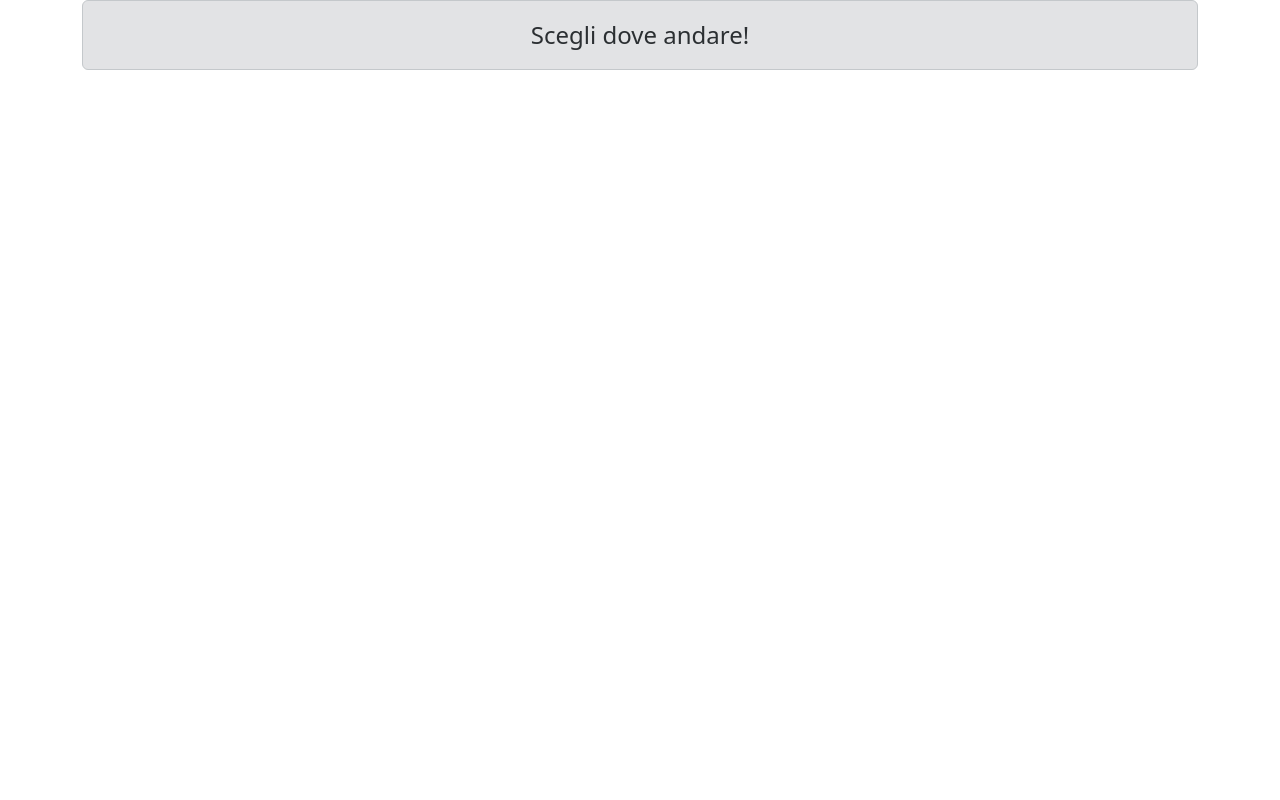
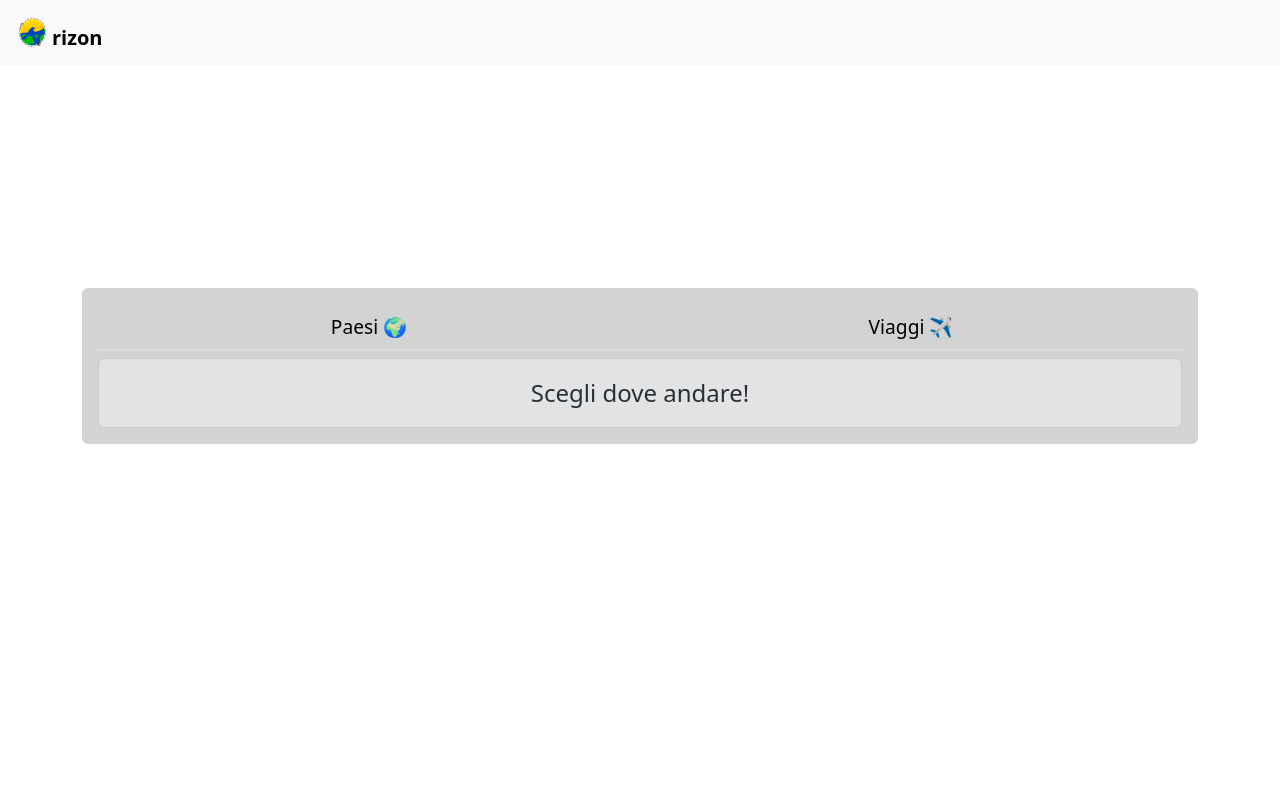
Before and after one commit to dariodini/TravelApp, a PHP site: page / in a window 1280 px wide. Run offline with PHP 8.4, Linux system fonts and the light colour scheme; data that the repository does not hold is empty; a stand-in replaces the project's code that opens the database connection.

Commit message:
Dato uno stile alle pagine

```diff
--- a/app/views/partials/footer-scripts.php
+++ b/app/views/partials/footer-scripts.php
@@ -1,4 +1,19 @@
+</div>
 </div>
 <script src="https://cdn.jsdelivr.net/npm/bootstrap@5.3.0/dist/js/bootstrap.bundle.min.js" integrity="sha384-geWF76RCwLtnZ8qwWowPQNguL3RmwHVBC9FhGdlKrxdiJJigb/j/68SIy3Te4Bkz" crossorigin="anonymous"></script>
+
+<script>
+  $(document).ready(function() {
+    var currentUrl = window.location.pathname;
+
+    $('.nav-link').removeClass('active');
+
+    if(currentUrl.includes('/country')) {
+        $('#country-tab').addClass('active');
+    } else if(currentUrl.includes('/trip')) {
+        $('#trip-tab').addClass('active');
+    }
+  });
+</script>
 </body>
 </html>
--- a/app/views/partials/head.php
+++ b/app/views/partials/head.php
@@ -8,4 +8,14 @@
     <script src="https://code.jquery.com/jquery-3.7.0.min.js" integrity="sha256-2Pmvv0kuTBOenSvLm6bvfBSSHrUJ+3A7x6P5Ebd07/g=" crossorigin="anonymous"></script>
 </head>
 <body>
-<div class="container">
+    <?php require(__DIR__ . '/header.php'); ?>
+    <div class="container h-75 d-flex justify-content-center flex-column">
+        <div class="container-centered">
+            <ul class="nav nav-tabs nav-justified mb-2" id="tabs-switch" role="tablist">
+                <li class="nav-item" role="presentation">
+                    <a class="nav-link" id="country-tab" data-mdb-toggle="tab" href="/country" role="tab" aria-controls="country-tabs" aria-selected="true">Paesi 🌍</a>
+                </li>
+                <li class="nav-item" role="presentation">
+                    <a class="nav-link" id="trip-tab" data-mdb-toggle="tab" href="/trip" role="tab" aria-controls="trip-tabs" aria-selected="false">Viaggi ✈️</a>
+                </li>
+            </ul>
--- /dev/null
+++ b/app/views/partials/header.php
@@ -0,0 +1,8 @@
+<nav class="navbar bg-light">
+  <div class="container-fluid">
+    <a class="navbar-brand d-flex align-items-end" href="/">
+      <img src="/public/image/orizon-logo.png" alt="Logo" width="40" height="40" class="d-inline-block align-text-top">
+      <strong>rizon</strong>
+    </a>
+  </div>
+</nav>
--- a/src/scss/commons.scss
+++ b/src/scss/commons.scss
@@ -0,0 +1,11 @@
+#tabs-switch{
+  width: 100%;
+}
+
+body{
+  height: 100vh;
+}
+
+.nav-link.active{
+  font-weight: 700;
+}
--- /dev/null
+++ b/src/scss/components/_container-centered.scss
@@ -0,0 +1,10 @@
+.container-centered{
+  // height: 75vh;
+  display: flex;
+  flex-direction: column;
+  justify-content: center;
+  align-items: center;
+  border-radius: $border-radius;
+  padding: $spacer;
+  background-color: lightgrey;
+}
--- a/src/scss/style.scss
+++ b/src/scss/style.scss
@@ -1,3 +1,5 @@
 @import "variables";
 @import "vendors/bootstrap/bootstrap";
 @import "commons";
+
+@import "components/container-centered";
--- a/src/scss/variables.scss
+++ b/src/scss/variables.scss
@@ -0,0 +1,2 @@
+$nav-link-font-size: 1.2rem;
+$nav-link-color: black;
```
Also changed, not shown: public/css/style.css, public/image/orizon-logo.png (added), 2 other files.
